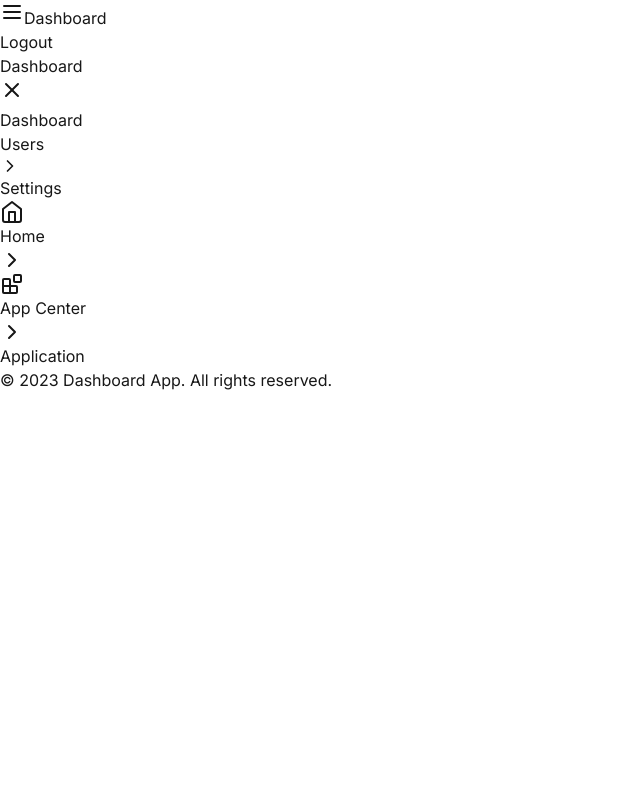
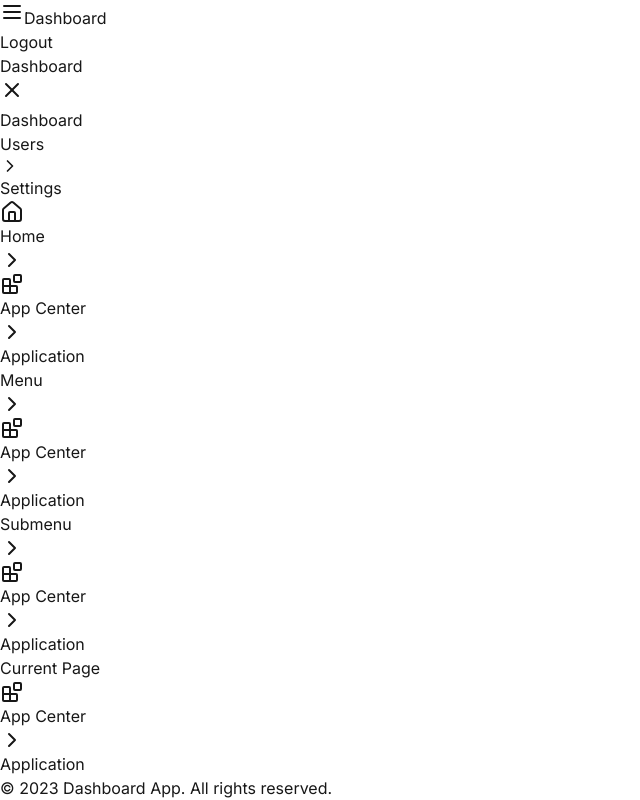
Before and after one commit to itaminul/meeting-management-system, a Next.js app: page /dashboard/components/employee in a window 1280 px wide. Shown: the whole page, without its empty margins (0-640 px from the left). Built offline with nearby package versions, Linux system fonts and the light colour scheme.

Commit message:
breadcrumbs modify

```diff
--- a/src/app/dashboard/components/breadcrumbs/breadcrumbs.tsx
+++ b/src/app/dashboard/components/breadcrumbs/breadcrumbs.tsx
@@ -1,5 +1,6 @@
 "use client";
 
+import { ChevronRight, Home, LayoutDashboard } from "lucide-react";
 import Link from "next/link";
 
 export interface breadcrumbItem {
@@ -18,40 +19,25 @@ export default async function Breadcrumbs({ items }: BreadcrumbsProps) {
           <>
             <li key={item.href} className="inline-flex items-center">
               <Link
-            className="flex items-center text-sm text-gray-500 hover:text-blue-600 focus:outline-none focus:text-blue-600"
-            href="#"
+                href={item.href}
+                className={`flex items-center text-sm ${
+                  index === items.length - 1
+                    ? "font-semibold text-gray-800"
+                    : "text-gray-500 hover:text-blue-600 focus:outline-none focus:text-blue-600"
+                }`}
               >
-            <svg
-              className="shrink-0 me-3 size-4"
-              xmlns="http://www.w3.org/2000/svg"
-              width="24"
-              height="24"
-              viewBox="0 0 24 24"
-              fill="none"
-              stroke="currentColor"
-              stroke-width="2"
-              stroke-linecap="round"
-              stroke-linejoin="round"
-            >
-              <path d="m3 9 9-7 9 7v11a2 2 0 0 1-2 2H5a2 2 0 0 1-2-2z"></path>
-              <polyline points="9 22 9 12 15 12 15 22"></polyline>
-            </svg>
-            Home
+                {item.icon === "home" && (
+
+                   <Home className="shrink-0 me-3 size-4" />
+                )}
+                {item.icon === "dashboard" && (
+                  <LayoutDashboard className="shrink-0 me-3 size-4" />
+                )}
+                {item.label}
               </Link>
-          <svg
-            className="shrink-0 mx-2 size-4 text-gray-400"
-            xmlns="http://www.w3.org/2000/svg"
-            width="24"
-            height="24"
-            viewBox="0 0 24 24"
-            fill="none"
-            stroke="currentColor"
-            stroke-width="2"
-            stroke-linecap="round"
-            stroke-linejoin="round"
-          >
-            <path d="m9 18 6-6-6-6"></path>
-          </svg>
+              {index < items.length - 1 && (
+                <ChevronRight className="shrink-0 mx-2 size-4 text-gray-400" />
+              )}
             </li>
             <li className="inline-flex items-center">
               <Link
--- a/src/app/dashboard/components/employee/page.tsx
+++ b/src/app/dashboard/components/employee/page.tsx
@@ -2,8 +2,13 @@ import Breadcrumbs, { breadcrumbItem } from "../breadcrumbs/breadcrumbs";
 
 export default async function Page() {
   const breadcrumbItems: breadcrumbItem[] = [
-    {href: "/", label: "Home", icon: 'home'}
-  ]
+    {href: "/", label: "Home", icon: 'home'},
+     { href: "/menu", label: "Menu" },
+    { href: "/menu/submenu", label: "Submenu" },
+    { href: "/menu/submenu/current-page", label: "Current Page" },
+  ];
+
+
   return <div>
     <Breadcrumbs items={breadcrumbItems} />
   </div>;
```
Lines whose indentation alone changed are shown as unchanged.
